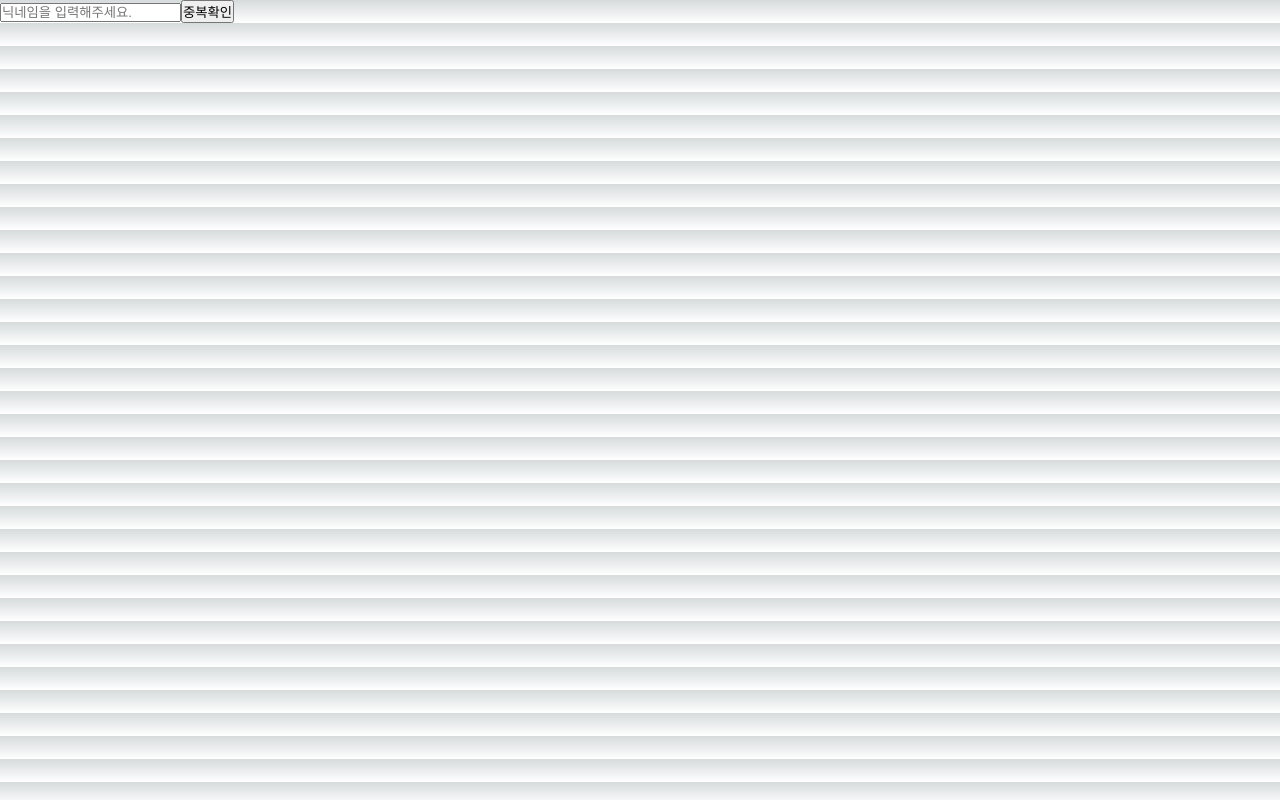
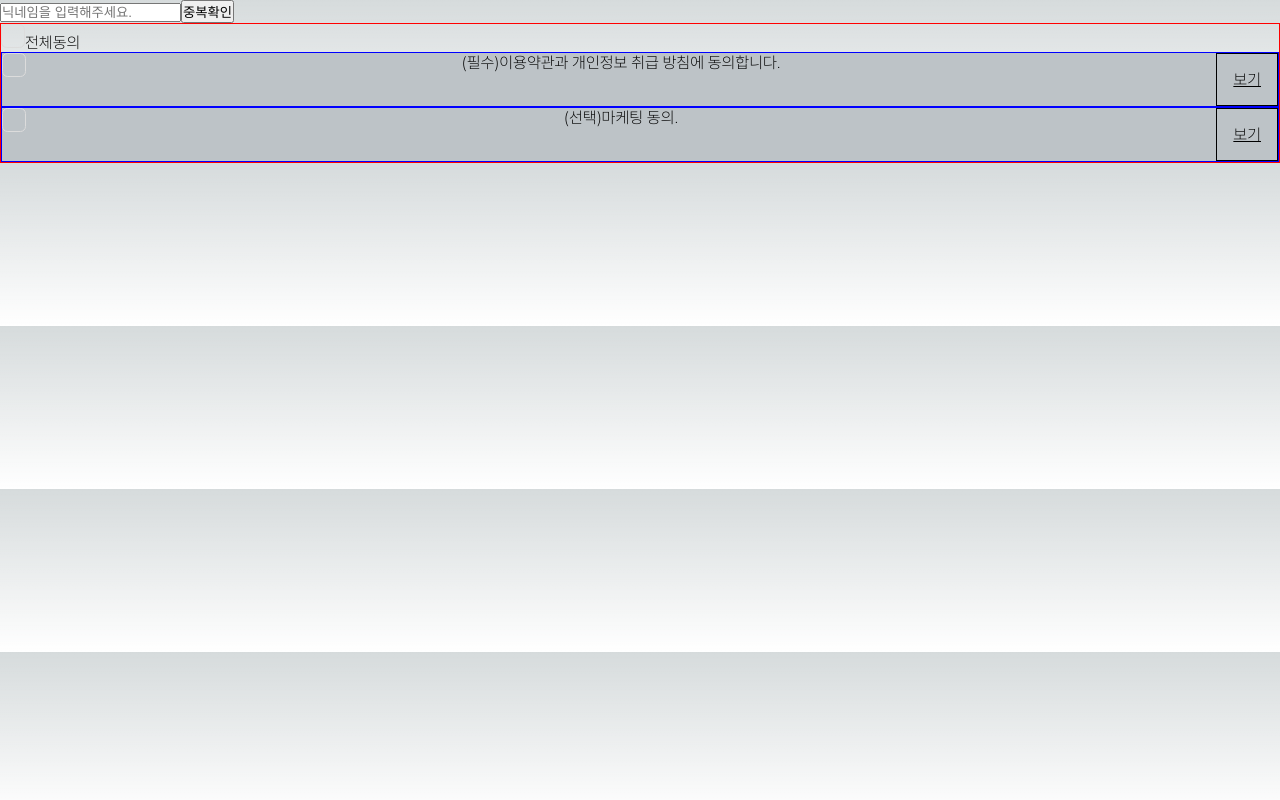
Before and after one commit to WE-ARE-RACCOONS/postgraduate-front, a Next.js app: page /signin in a window 1280 px wide. Built offline with nearby package versions, Linux system fonts and the light colour scheme.

Commit message:
RAC-108 chore: ServiceCondition 폴더 구조 변경

```diff
--- a/src/app/signin/page.tsx
+++ b/src/app/signin/page.tsx
@@ -1,7 +1,13 @@
 import NicknameForm from '@/components/SingleForm/NicknameForm';
+import ServiceCondition from '@/components/ServiceCondition';
 
 function SigninPage() {
-  return <NicknameForm></NicknameForm>;
+  return (
+    <div>
+      <NicknameForm />
+      <ServiceCondition />
+    </div>
+  )
 }
 
 export default SigninPage;
--- /dev/null
+++ b/src/components/ServiceCondition/index.tsx
@@ -0,0 +1,3 @@
+import ServiceCondition from "./ServiceCondition";
+
+export default ServiceCondition;
--- a/src/components/Termsofservice/index.tsx
+++ /dev/null
@@ -1,3 +0,0 @@
-import ServiceCondition from './ServiceCondition';
-
-export default ServiceCondition;
```
Also changed, not shown: src/components/ServiceCondition/ServiceCondition.styled.ts (renamed from src/components/Termsofservice/ServiceCondition.styled.ts), src/components/ServiceCondition/ServiceCondition.tsx (renamed from src/components/Termsofservice/serviceCondition.tsx).
